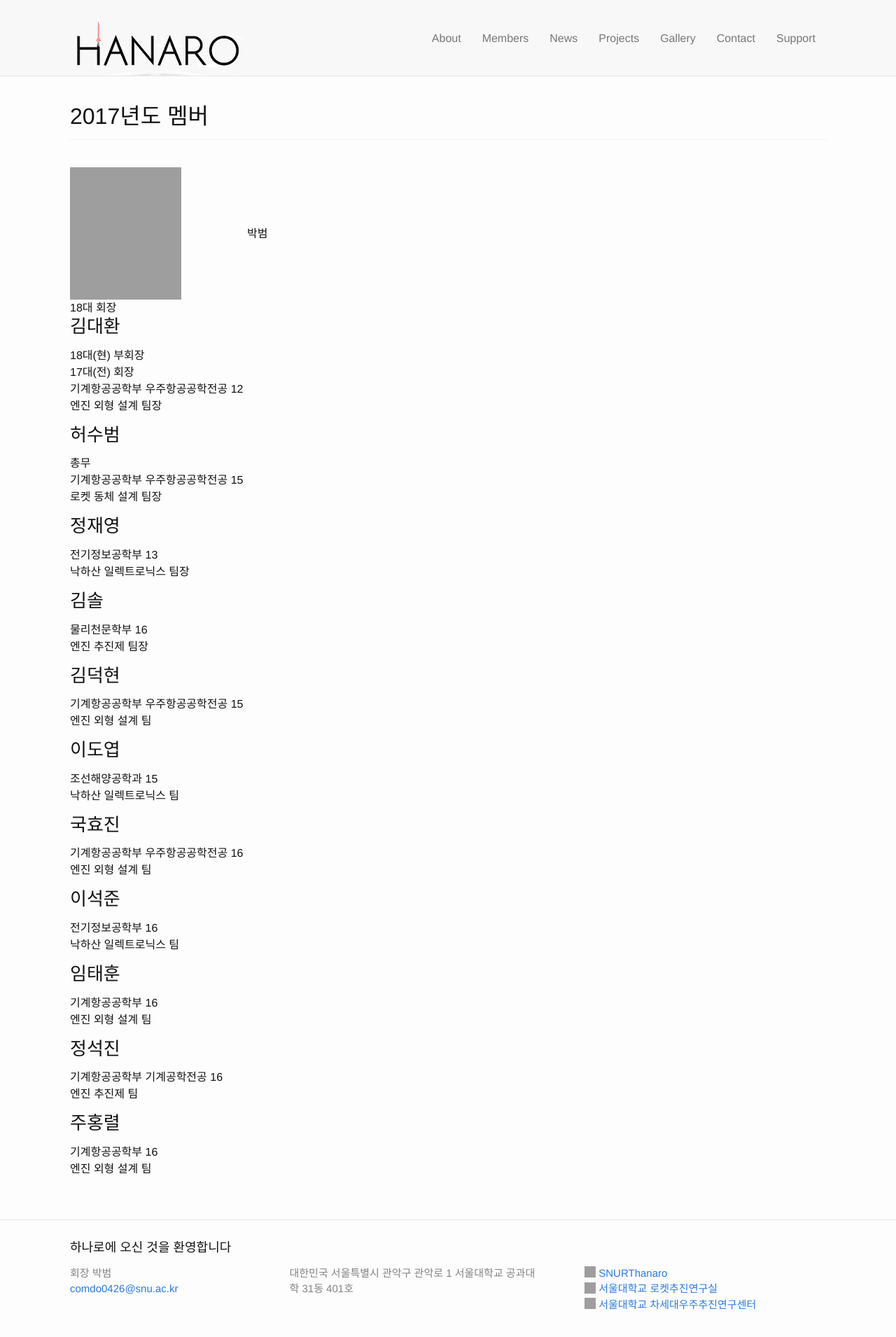
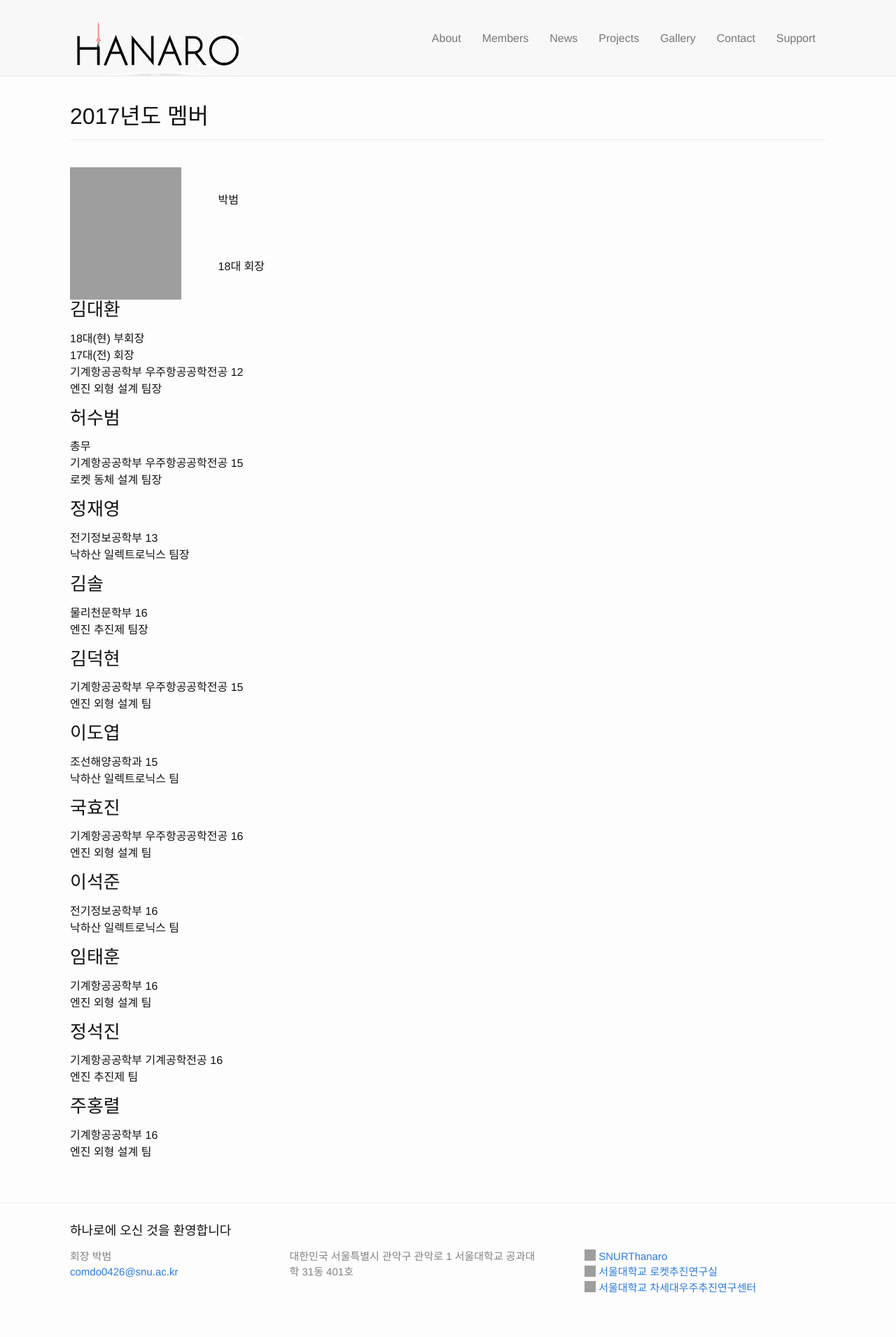
Before and after one commit to Hanaro2021/hanaro.github.io, a Jekyll site: the page built from _pages/2.members.md, in a window 1280 px wide. Shown: the top 1910 px of the page at 70% size. Built offline with Jekyll 4.4.1, drawn with Linux system fonts in a browser that asks for light colours; nearby versions of some CDN libraries; grey boxes are pictures that could not be loaded.

Commit message:
Update 2.members.md

```diff
--- a/_pages/2.members.md
+++ b/_pages/2.members.md
@@ -11,7 +11,7 @@ _ _ _
 
 <table style="width:300px">
 <tr>
-<td colspan="2"><img src="https://github.com/hsb6350/hanaro.github.io/blob/master/assets/logo/parkbeom.PNG?raw=true" width="159" height="189"/></td>
+<td rowspan="2"><img src="https://github.com/hsb6350/hanaro.github.io/blob/master/assets/logo/parkbeom.PNG?raw=true" width="159" height="189"/></td>
 <td>박범</td>
 </tr>
 <tr>
```
